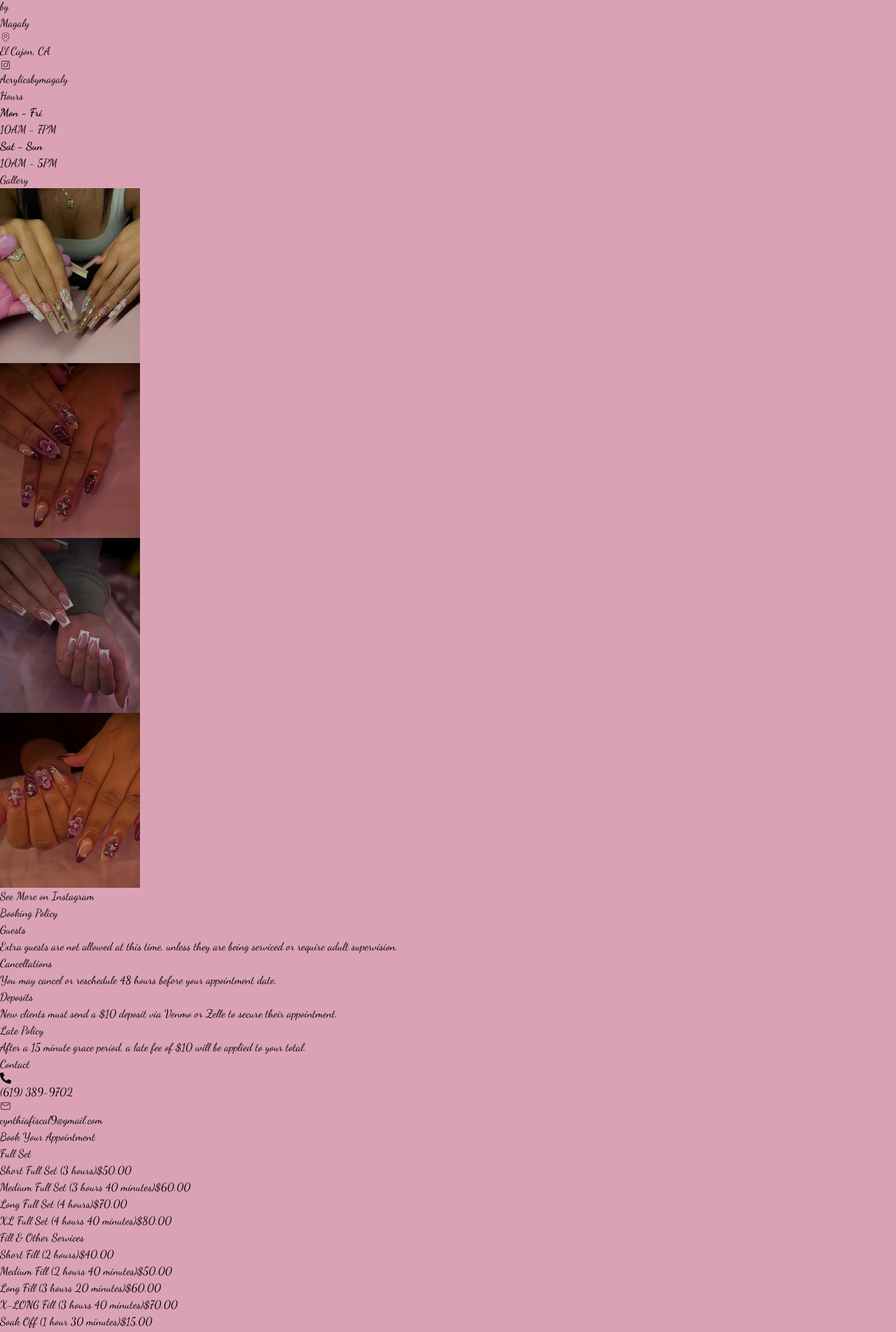
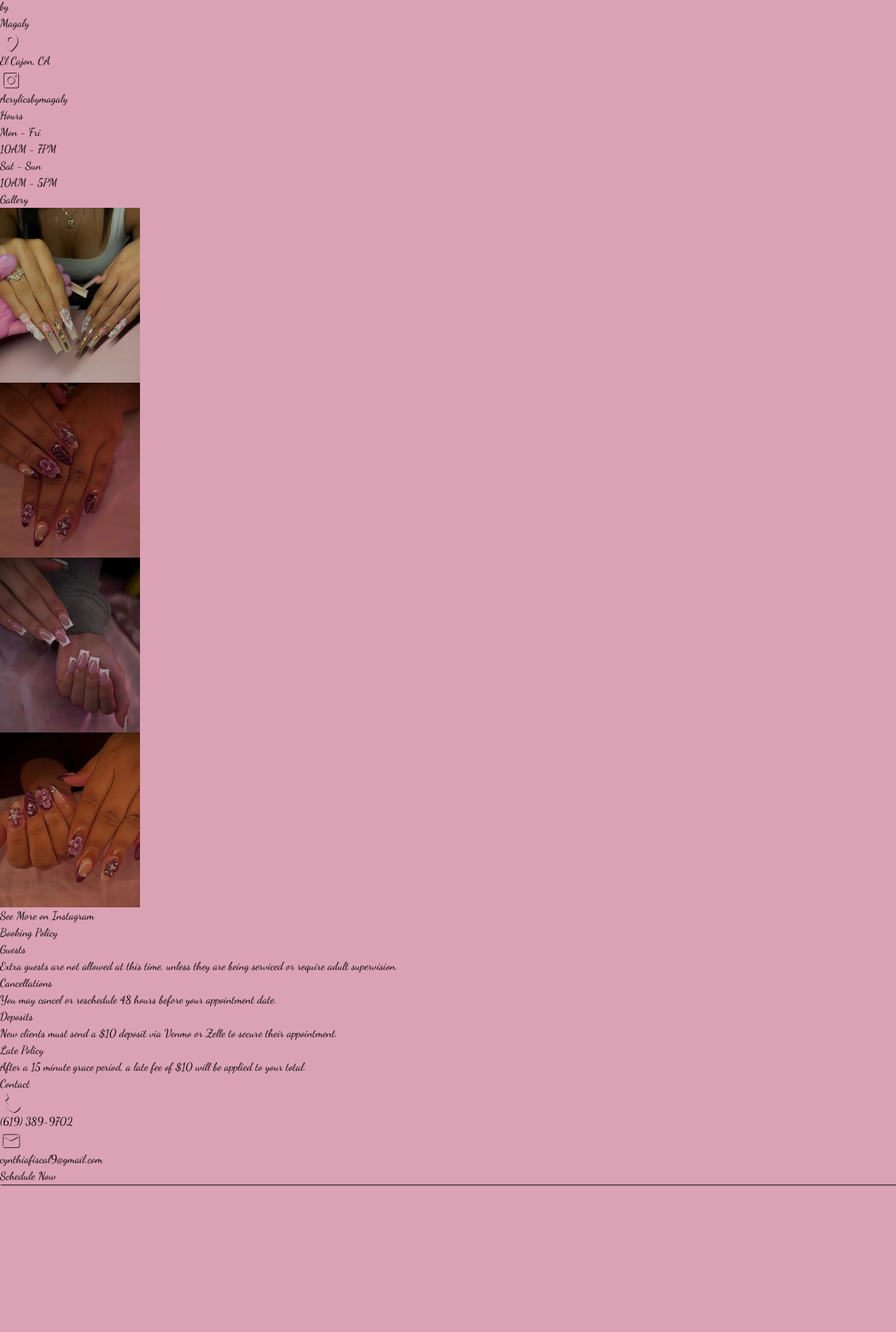
Before and after one commit to IsidroPaniagua07/abm, a Next.js app: page / in a window 1280 px wide. Shown: the part 294-2198 px from the top of the page at 70% size. After the commit the page ends 1987 px from the top, so only its background shows below. Built offline with nearby package versions, Linux system fonts and the light colour scheme.

Commit message:
added bg and updated css to look nice

```diff
--- a/src/app/globals.css
+++ b/src/app/globals.css
@@ -5,16 +5,18 @@
 html {
   scroll-behavior: smooth;
   background: var(--primary);
+    filter: drop-shadow(1px 1px 1px rgba(0, 0, 0, 1));
 }
 
 
 :root {
   --tertiary: #f15483;
-  --primary: #DBA2B6;
+  --primary: rgb(219, 162, 182);
   --secondary: #E9C7D3;
   --accent: #E9C7E4;
   --asdf: #940242;
   --asd: #E9CCC7;
+
 }
 
 .dancing-script {
@@ -31,21 +33,34 @@ html {
   transform: translateZ(0);
 }
 
+.react-icons {
+  @apply text-[var(--primary)] text-3xl rounded-full;
+
+  filter: drop-shadow(1px 1px .6px rgba(0, 0, 0, .8))
+  ;}
+
 @layer components {
   .page-container {
     @apply min-h-screen;
     color: var(--secondary);
-    background: var(--primary);
+    background-image: url('/images/maga-bg.jpg');
+    /* background-size: cover; */
+    background-position: center;
+    /* background: var(--primary); */
     text-shadow: 1px 1px 3px rgb(0, 0, 0);
   }
+
 
   .nav-container {
     @apply container mx-auto flex  items-center text-xl;
   }
 
+
+
+
   .hero-avatar {
-    @apply rounded-full border-2;
-    border-color: var(--accent);
+    @apply rounded-full;
+    filter: drop-shadow(0px 0px 1px rgba(9,0,0,0.7));
   }
 
 
@@ -62,23 +77,29 @@ html {
   }
 
   .section-card {
-    @apply  rounded-lg shadow-lg flex flex-col justify-center items-center;
-    border: 2px solid var(--accent);
+    @apply rounded-lg shadow-lg flex flex-col justify-center items-center;
+    border: 1px solid rgba(0,0,0, 0.4);
+    box-shadow: 0 10px 20px rgba(0, 0, 0, 0.2), 0 6px 6px rgba(0, 0, 0, 0.4);
+    background-color: rgba(255, 255, 255, 0.6);
     border-radius: 8px;
     margin: 20px 0;
     position: relative;
+    padding-top: 10px;
   }
 
   .section-title {
-    @apply text-xl mb-2 font-sans;
+    @apply text-xl font-sans font-bold;
+    position: absolute;
+    top: -0.75rem; /* Adjust to overlap the border */
+    left: 1rem;
+    padding: 0 0.5rem;
     background-color: var(--primary);
-    position: absolute;
-    top: -18px;
-    left: 20px;
-    padding: 0px 10px;
+    color: white; /* Use the secondary color for text */
+    border: 1px solid rgba(0,0,0, 0.4); /* Match the card border */
+    border-radius: 4px;
+    box-shadow: 1px 2px 4px rgba(0, 0, 0, 0.6);
+  }
 
-    margin: 0;
-  }
   .section-footer {
     @apply text-sm mb-2 font-sans ;
     /* background-color: var(--primary); */
--- a/src/app/page.js
+++ b/src/app/page.js
@@ -1,5 +1,5 @@
 import Image from "next/image";
-import { PiMapPinThin } from "react-icons/pi";
+import { PiMapPinFill  } from "react-icons/pi";
 import { CiInstagram } from "react-icons/ci";
 import { FaPhoneAlt } from "react-icons/fa";
 import { CiMail } from "react-icons/ci";
@@ -21,7 +21,7 @@ export default function Home() {
 
       <main className="main-content">
         <section className="hero-section justify-evenly flex flex-row">
-          <Image src="/images/hero-avatar.jpg" alt="Acrylics By Magaly" className="hero-avatar" width={170} height={170} />
+          <Image src="/images/hero-avatar.jpg" alt="Acrylics By Magaly" className="hero-avatar " width={170} height={170} />
           <h2 className="hero-title dancing-script text-5xl flex flex-col justify-center items-center text-center">
             <p>
               Acrylics
@@ -36,14 +36,14 @@ export default function Home() {
         </section>
         <section className="my-4 gap-4 flex justify-evenly">
           <div className="flex flex-row items-end gap-1">
-            <PiMapPinThin className="text-[var(--secondary)] text-3xl" />
+            <PiMapPinFill  className="react-icons" />
             <span className="text-xl font-serif">
               El Cajon, CA
             </span>
           </div>
           <div className="flex flex-row items-end gap-1">
           <a href="https://www.instagram.com/acrylicsbymagaly" target="_blank" rel="noopener noreferrer" className="flex flex-row items-end gap-1 cursor-pointer">
-            <CiInstagram className="text-[var(--secondary)] text-3xl" />
+            <CiInstagram className="react-icons" />
             <span className="text-lg font-serif">
               Acrylicsbymagaly
             </span>
@@ -54,25 +54,27 @@ export default function Home() {
         <section className="sections-grid">
           <div className="section-card">
             <h3 className="section-title">Hours</h3>
-            <div className="section-content flex justify-evenly text-center font-sans w-full">
+            <div className="section-content flex justify-evenly font-bold text-center font-sans w-full">
               <div>
-                <b>Mon - Fri</b>
+                <p>Mon - Fri</p>
                 <p>10AM - 7PM</p>
               </div>
               <div>
-                <b>Sat - Sun</b>
+                <p>Sat - Sun</p>
                 <p>10AM - 5PM</p>
               </div>
             </div>
           </div>
+
+
           <Gallery />
 
           <div className="section-card">
             <h3 className="section-title">Booking Policy</h3>
-            <div className="section-content">
+            <div className="section-content font-bold">
               <div className="grid grid-cols-2 gap-4">
-                <div className="text-center ">
-                  <h4 className="font-bold">Guests</h4>
+                <div className="text-center">
+                  <h4 className="">Guests</h4>
                   <p className="text-sm">
                     Extra guests are not allowed at this time, unless they are being serviced or require adult supervision.
                   </p>
@@ -103,14 +105,14 @@ export default function Home() {
           <h3 className="section-title">Contact</h3>
           <div className="section-content flex flex-col items-start gap-4">
             <div className="flex flex-row items-end gap-1">
-              <FaPhoneAlt  className="text-[var(--secondary)] text-[28px] pl-[4px] mr-[8px]" />
-              <span className="text-lg font-serif">
+              <FaPhoneAlt  className="text-[28px] pl-[4px] mr-[8px] react-icons" />
+              <span className="text-lg font-serif filter-shadow">
                 (619) 389-9702
               </span>
             </div>
             <div className="flex flex-row items-end gap-1">
-              <CiMail  className="text-[var(--secondary)] text-3xl mr-[8px]" />
-              <span className="text-lg  font-serif">
+              <CiMail  className="text-3xl mr-[8px] react-icons" />
+              <span className="text-lg font-serif filter-shadow">
                 cynthiafiscal9@gmail.com
               </span>
             </div>
@@ -120,65 +122,13 @@ export default function Home() {
         </section>
 
         <section className="appointment-section" id="services">
-          <h2 className="price-title">Book Your Appointment</h2>
-          <div className="price-grid">
-            <div className="price-card">
-              <h3 className="price-category">Full Set</h3>
-              <ul className="price-list">
-                <li className="price-item">
-                  <span>Short Full Set (3 hours)</span>
-                  <span className="price">$50.00</span>
-                </li>
-                <li className="price-item">
-                  <span>Medium Full Set (3 hours 40 minutes)</span>
-                  <span className="price">$60.00</span>
-                </li>
-                <li className="price-item">
-                  <span>Long Full Set (4 hours)</span>
-                  <span className="price">$70.00</span>
-                </li>
-                <li className="price-item">
-                  <span>XL Full Set (4 hours 40 minutes)</span>
-                  <span className="price">$80.00</span>
-                </li>
-              </ul>
-            </div>
-            <div className="price-card">
-              <h3 className="price-category">Fill & Other Services</h3>
-              <ul className="price-list">
-                <li className="price-item">
-                  <span>Short Fill (2 hours)</span>
-                  <span className="price">$40.00</span>
-                </li>
-                <li className="price-item">
-                  <span>Medium Fill (2 hours 40 minutes)</span>
-                  <span className="price">$50.00</span>
-                </li>
-                <li className="price-item">
-                  <span>Long Fill (3 hours 20 minutes)</span>
-                  <span className="price">$60.00</span>
-                </li>
-                <li className="price-item">
-                  <span>X-LONG Fill (3 hours 40 minutes)</span>
-                  <span className="price">$70.00</span>
-                </li>
-                <li className="price-item">
-                  <span>Soak Off (1 hour 30 minutes)</span>
-                  <span className="price">$15.00</span>
-                </li>
-              </ul>
-            </div>
-          </div>
           <div className="cta-container">
             <a href="" id="schedule" className="cta-button">
               Schedule Now
             </a>
           </div>
         </section>
-
       </main>
-
-
     </div>
   );
 }
--- a/src/components/Gallery.js
+++ b/src/components/Gallery.js
@@ -35,7 +35,7 @@ export default function Gallery() {
             ))}
           </div>
         </div>
-      <h3 className="section-footer">See More on Instagram</h3>
+      <h3 className="section-footer font-bold">See More on Instagram</h3>
       </div>
 
       {modalImage && (
```
Also changed, not shown: public/images/maga-bg.jpg (added).
